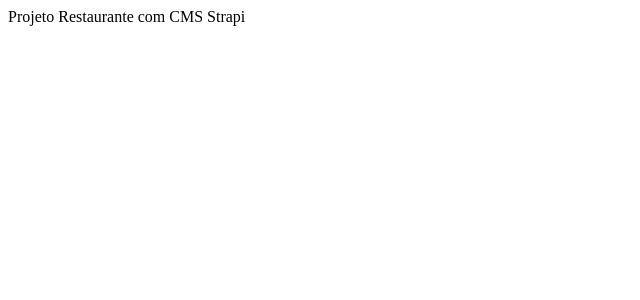
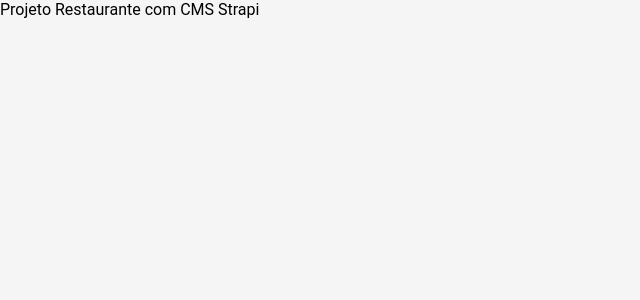
Before and after one commit to devMarilia/restaurant-front, a React (Create React App) app: page / in a window 1280 px wide. Shown: the top 300 px of the page, without its empty margins (0-640 px from the left). Built offline with nearby package versions, Linux system fonts and the light colour scheme.

Commit message:
🌈 style: Global Styled Aplication

```diff
--- a/package.json
+++ b/package.json
@@ -9,6 +9,7 @@
     "react": "^18.2.0",
     "react-dom": "^18.2.0",
     "react-scripts": "5.0.1",
+    "styled-components": "^5.3.5",
     "web-vitals": "^2.1.4"
   },
   "scripts": {
--- a/src/App.js
+++ b/src/App.js
@@ -1,6 +1,9 @@
+import { GlobalStyled } from "./styled/globalStyled";
+
 function App() {
   return (
     <div>
+      <GlobalStyled/>
      Projeto Restaurante com CMS Strapi
     </div>
   );
--- /dev/null
+++ b/src/styled/globalStyled.js
@@ -0,0 +1,41 @@
+import { createGlobalStyle } from "styled-components";
+
+
+export const GlobalStyled = createGlobalStyle`
+    * {
+        margin: 0;
+        padding: 0;
+        box-sizing: border-box;
+    }
+    body {
+        background: #f5f5f5;
+        font-family: 'Roboto', sans-serif;
+    }
+    :root {
+        --primary: #233000;
+        --secondary: #5E6600;
+        --tertiary: #9CAA00;
+        --quaternary: #0000;
+        --quinary: #4D4D4D;
+        --senary: #B0B0B0;
+        --septenary: #FFFF;
+        --large-text: 32px; // h1
+        --medium-text: 24px; // h2
+        --small-text: 16px; // h3
+    }
+
+    ul {
+        list-style: none;
+    }
+    a {
+        text-decoration: none;
+    }
+    a:hover {
+        text-decoration: underline;
+    }
+    li {
+        display: list-item;
+        text-decoration: none;
+    }
+
+`;
```
Also changed, not shown: 1 other file (tests, documents, lock files or other folders).
